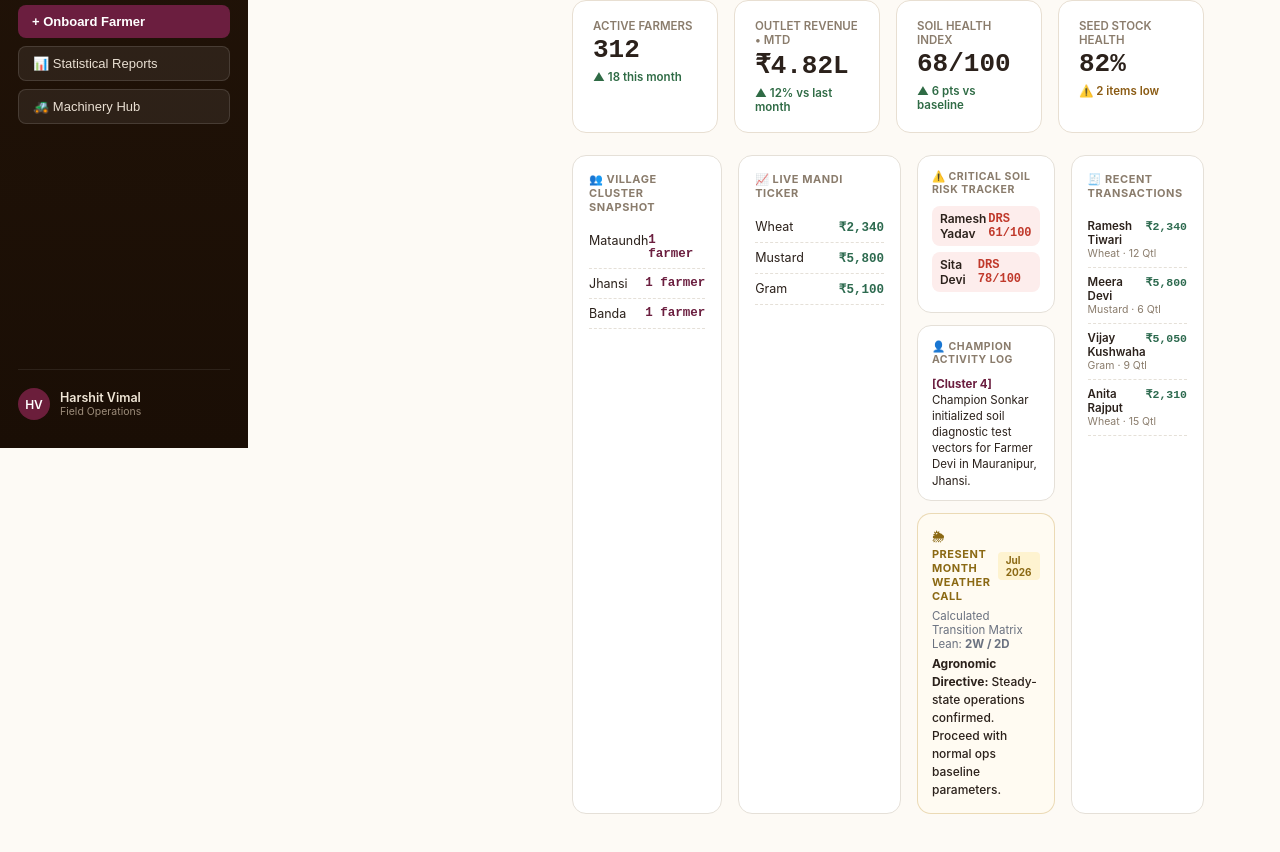
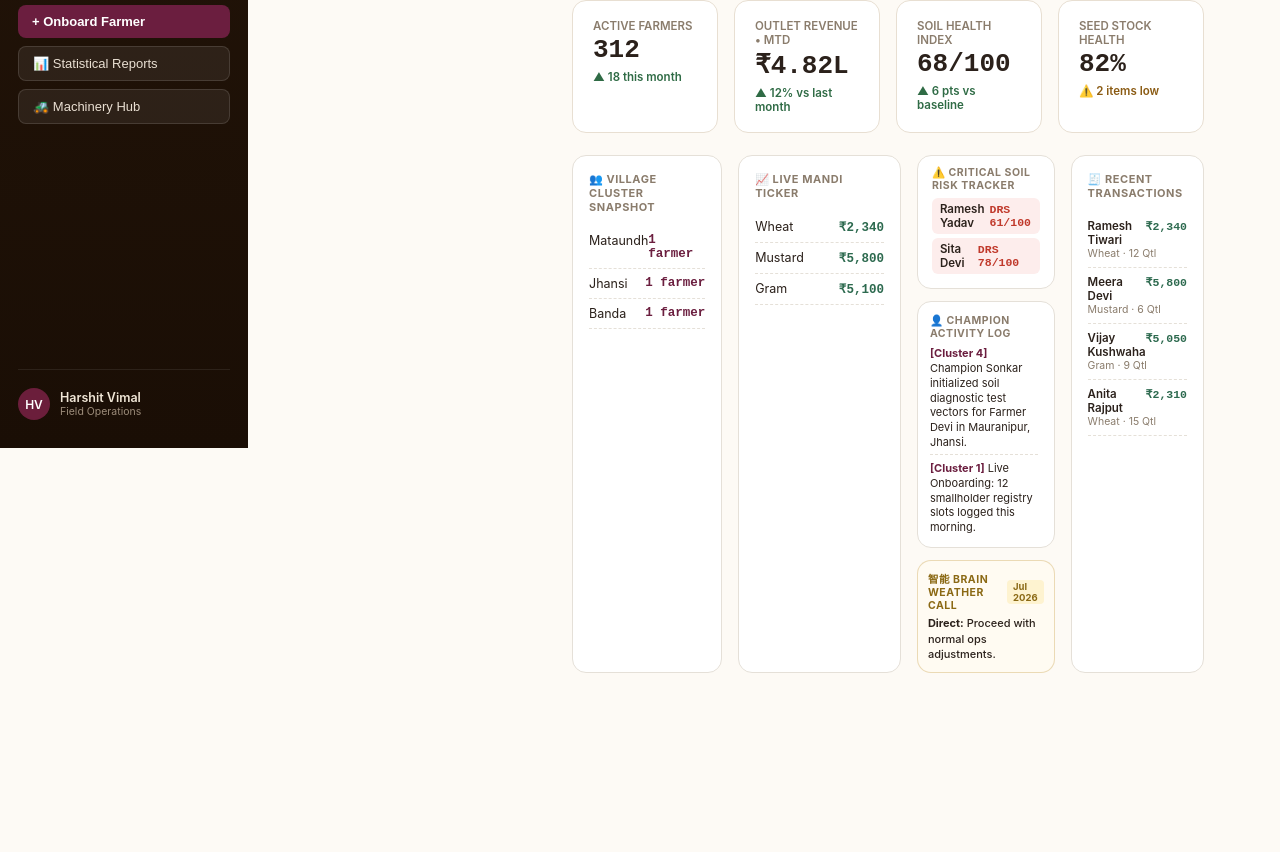
Before and after one commit to Befellow/Befellow-squire-agri-hub-V3, a React (Vite) app in the folder squire-agri-hub-main/: page / in a window 1280 px wide. Shown: the part 352-1204 px from the top of the page. After the commit the page ends 1145 px from the top, so only its background shows below. Built offline with nearby package versions, Linux system fonts and the light colour scheme.

Commit message:
Update App.jsx

```diff
--- a/squire-agri-hub-main/src/App.jsx
+++ b/squire-agri-hub-main/src/App.jsx
@@ -2034,31 +2034,31 @@ function Dashboard({ activeSection, farmers, onSelect, onNew, onViewReports, onV
                 ))}
               </div>
 
-              {/* BOX C — Dense Dynamic Slot Stack */}
-              <div style={{ display: "flex", flexDirection: "column", gap: 12 }}>
+              {/* BOX C — Optimized Unified Operational Alerts Column Stack */}
+              <div style={{ display: "flex", flexDirection: "column", gap: 12, height: "100%", maxHheight: 320, boxSizing: "border-box" }}>
 
                 {/* Slot C.1: Soil Degradation Real-time Filter */}
-                <div style={{ background: C.white, border: `1px solid ${C.border}`, borderRadius: 14, padding: 14 }}>
-                  <div style={{ fontSize: 10.5, fontWeight: 700, color: "#8A7C6C", textTransform: "uppercase", letterSpacing: "0.05em", marginBottom: 10 }}>⚠️ Critical Soil Risk Tracker</div>
+                <div style={{ background: C.white, border: `1px solid ${C.border}`, borderRadius: 14, padding: "10px 14px", flexShrink: 0 }}>
+                  <div style={{ fontSize: 10.5, fontWeight: 700, color: "#8A7C6C", textTransform: "uppercase", letterSpacing: "0.05em", marginBottom: 6 }}>⚠️ Critical Soil Risk Tracker</div>
                   {farmers.filter(f => f.soc < 0.4).slice(0, 2).map(f => {
                     const d = calcDRS(f);
                     return (
-                      <div key={f.id} style={{ display: "flex", justifyContent: "space-between", alignItems: "center", padding: "5px 8px", background: "#FDEDEC", borderRadius: 8, marginBottom: 6 }}>
-                        <span style={{ fontSize: 12, fontWeight: 600, color: "#2B211B" }}>{f.name}</span>
-                        <span style={{ fontFamily: "monospace", fontWeight: 800, fontSize: 12, color: C.red }}>DRS {d.drs}/100</span>
+                      <div key={f.id} style={{ display: "flex", justifyContent: "space-between", alignItems: "center", padding: "4px 8px", background: "#FDEDEC", borderRadius: 6, marginBottom: 4 }}>
+                        <span style={{ fontSize: 11.5, fontWeight: 600, color: "#2B211B" }}>{f.name}</span>
+                        <span style={{ fontFamily: "monospace", fontWeight: 800, fontSize: 11.5, color: C.red }}>DRS {d.drs}/100</span>
                       </div>
                     );
                   })}
                 </div>
 
                 {/* Slot C.2: Village Champion Dynamic Activity Registry Log */}
-                <div style={{ background: C.white, border: `1px solid ${C.border}`, borderRadius: 14, padding: 14, flex: 1 }}>
-                  <div style={{ fontSize: 10.5, fontWeight: 700, color: "#8A7C6C", textTransform: "uppercase", letterSpacing: "0.05em", marginBottom: 10 }}>👤 Champion Activity Log</div>
-                  <div style={{ display: "flex", flexDirection: "column", gap: 8, maxHeight: 110, overflowY: "auto" }}>
-                    <div style={{ fontSize: 11.5, color: "#2B211B", lineHeight: 1.4, paddingBottom: 6, borderBottom: `1px dashed ${C.border}` }}>
+                <div style={{ background: C.white, border: `1px solid ${C.border}`, borderRadius: 14, padding: 12, flex: 1, display: "flex", flexDirection: "column", minHeight: 0 }}>
+                  <div style={{ fontSize: 10.5, fontWeight: 700, color: "#8A7C6C", textTransform: "uppercase", letterSpacing: "0.05em", marginBottom: 6 }}>👤 Champion Activity Log</div>
+                  <div style={{ display: "flex", flexDirection: "column", gap: 6, overflowY: "auto", flex: 1, paddingRight: 4 }}>
+                    <div style={{ fontSize: 11, color: "#2B211B", lineHeight: 1.35, paddingBottom: 4, borderBottom: `1px dashed ${C.border}` }}>
                       <strong style={{ color: C.maroon }}>[Cluster 4]</strong> Champion Sonkar initialized soil diagnostic test vectors for Farmer Devi in Mauranipur, Jhansi.
                     </div>
-                    <div style={{ fontSize: 11.5, color: "#2B211B", lineHeight: 1.4 }}>
+                    <div style={{ fontSize: 11, color: "#2B211B", lineHeight: 1.35 }}>
                       <strong style={{ color: C.maroon }}>[Cluster 1]</strong> Live Onboarding: 12 smallholder registry slots logged this morning.
                     </div>
                   </div>
@@ -2072,18 +2072,15 @@ function Dashboard({ activeSection, farmers, onSelect, onNew, onViewReports, onV
                   const activeWeather = weatherArray.find(m => m.month === currentMonthName) || weatherArray[6];
 
                   return (
-                    <div style={{ background: "#FFFBF2", border: `1px solid ${C.gold}55`, borderRadius: 14, padding: 14 }}>
-                      <div style={{ display: "flex", justifyContent: "space-between", alignItems: "center", marginBottom: 6 }}>
-                        <span style={{ fontSize: 11, fontWeight: 700, color: C.soil, textTransform: "uppercase", letterSpacing: "0.05em" }}>🌦 Present Month Weather Call</span>
-                        <span style={{ fontSize: 10, background: "#FEF3D0", color: C.soil, padding: "2px 8px", borderRadius: 4, fontWeight: 700 }}>{activeWeather.month} 2026</span>
+                    <div style={{ background: "#FFFBF2", border: `1px solid ${C.gold}55`, borderRadius: 14, padding: 10, flexShrink: 0 }}>
+                      <div style={{ display: "flex", justifyContent: "space-between", alignItems: "center", marginBottom: 4 }}>
+                        <span style={{ fontSize: 10.5, fontWeight: 700, color: C.soil, textTransform: "uppercase", letterSpacing: "0.05em" }}>智能 Brain Weather Call</span>
+                        <span style={{ fontSize: 9.5, background: "#FEF3D0", color: C.soil, padding: "1px 6px", borderRadius: 4, fontWeight: 700 }}>{activeWeather.month} 2026</span>
                       </div>
-                      <div style={{ fontSize: 11.5, color: C.muted, marginBottom: 4 }}>
-                        Calculated Transition Matrix Lean: <strong>{activeWeather.wetWeeks}W / {activeWeather.dryWeeks}D</strong>
-                      </div>
-                      <div style={{ fontSize: 12, color: "#2B211B", lineHeight: 1.5, fontWeight: 500 }}>
-                        <strong>Agronomic Directive:</strong> {activeWeather.action === "Irrigate/Monitor"
-                          ? "High soil moisture detected via model. Hold nitrogen field top-dressing to prevent leaching losses on sandy loam plots this cycle."
-                          : `Steady-state operations confirmed. Proceed with ${activeWeather.action.toLowerCase()} baseline parameters.`}
+                      <div style={{ fontSize: 11, color: "#2B211B", lineHeight: 1.4, fontWeight: 500 }}>
+                        <strong>Direct:</strong> {activeWeather.action === "Irrigate/Monitor"
+                          ? "High soil moisture. Hold nitrogen top-dressing to prevent leaching losses."
+                          : `Proceed with ${activeWeather.action.toLowerCase()} adjustments.`}
                       </div>
                     </div>
                   );
```
